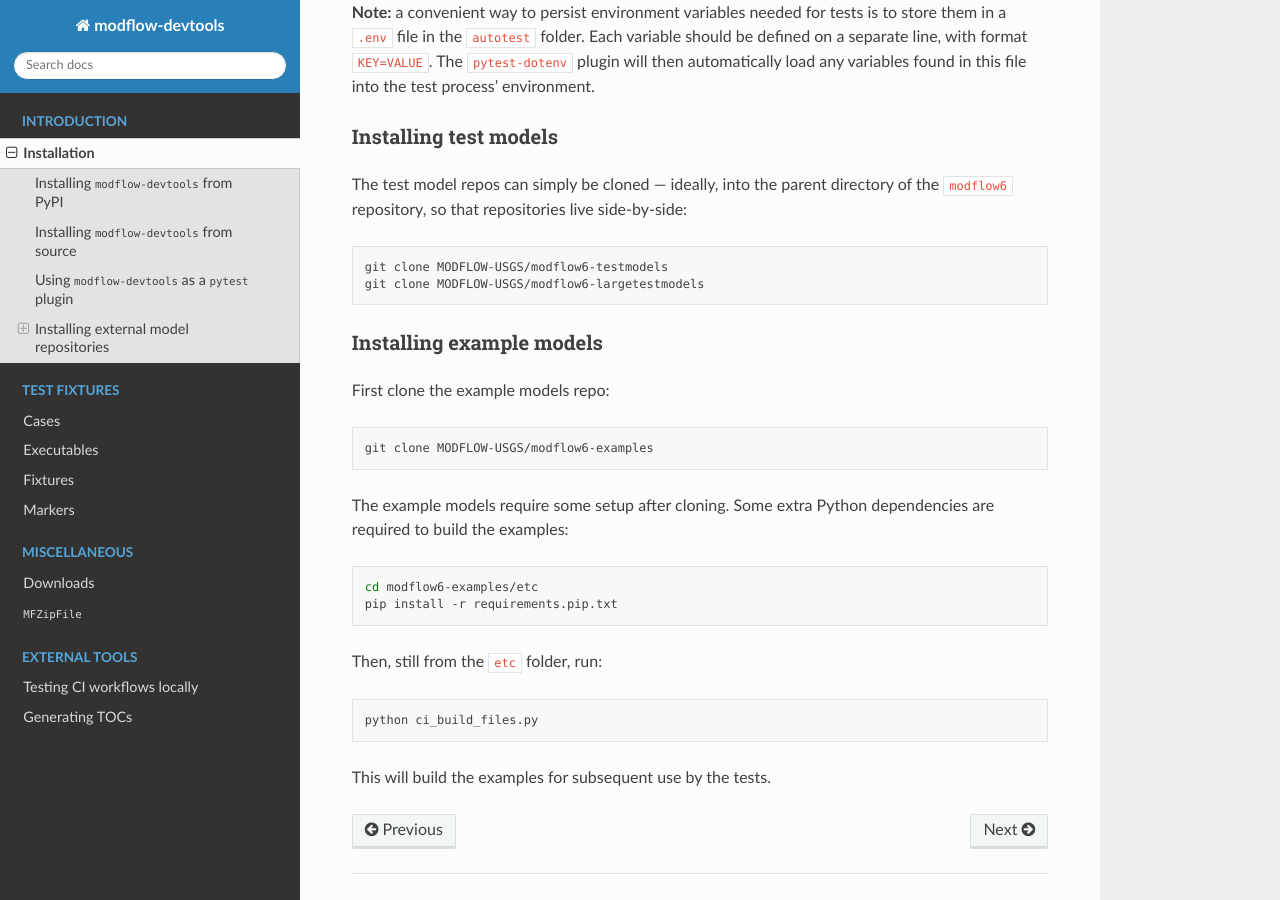
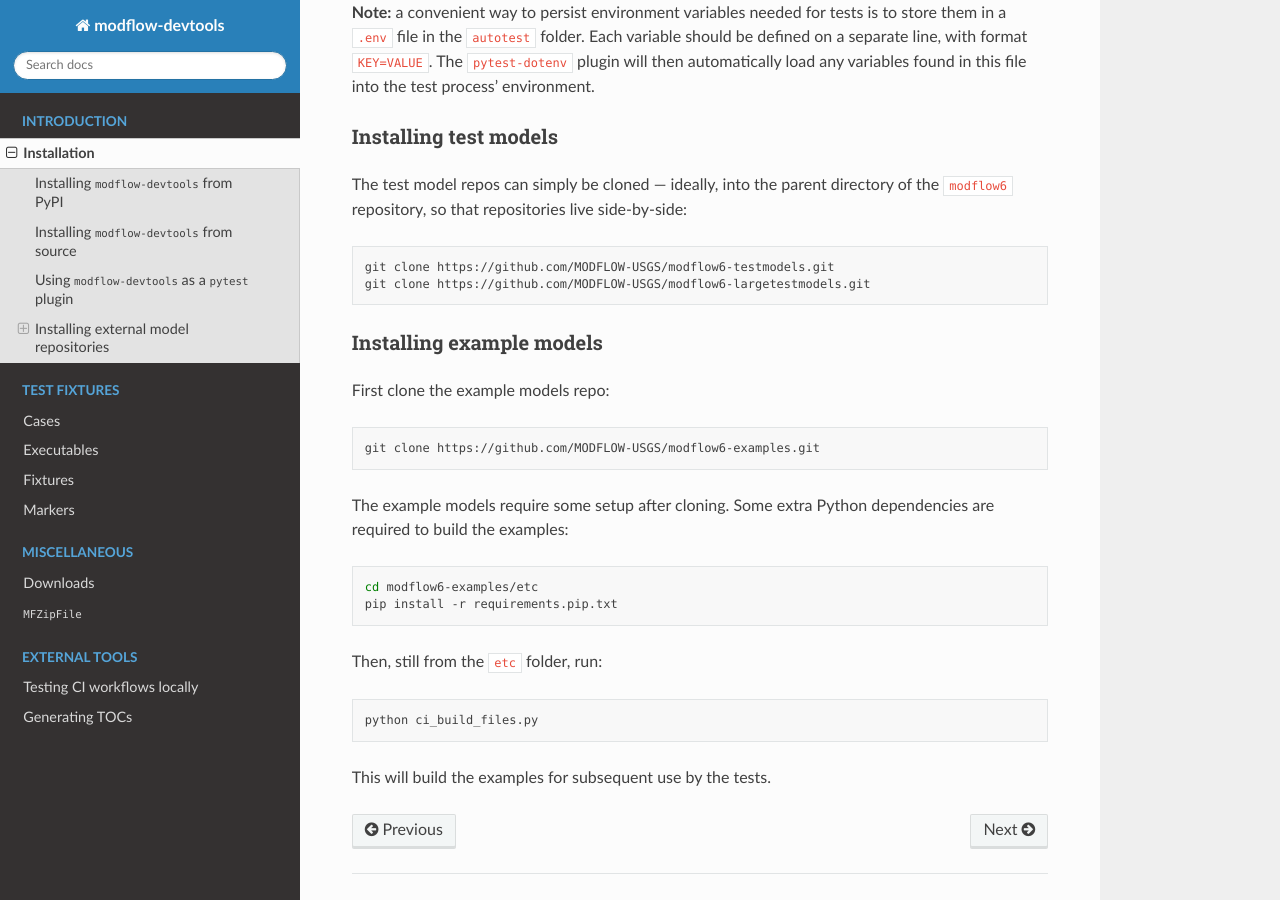
Before and after one commit to MODFLOW-USGS/modflow-devtools, a Sphinx documentation site: the page built from docs/md/install.md, in a window 1280 px wide and 900 px high, scrolled down 1132 px. Built offline with Sphinx 7.4.7 and the Read the Docs theme 2.0.0, drawn with Linux system fonts in a browser that asks for light colours; some of the changed lines change nothing that is shown.

Commit message:
docs(install): fix test model repo clone commands (#53)

````diff
--- a/docs/md/install.md
+++ b/docs/md/install.md
@@ -48,8 +48,8 @@ By default, these fixtures expect model repositories to live next to (i.e. in th
 The test model repos can simply be cloned &mdash; ideally, into the parent directory of the `modflow6` repository, so that repositories live side-by-side:
 
 ```shell
-git clone MODFLOW-USGS/modflow6-testmodels
-git clone MODFLOW-USGS/modflow6-largetestmodels
+git clone https://github.com/MODFLOW-USGS/modflow6-testmodels.git
+git clone https://github.com/MODFLOW-USGS/modflow6-largetestmodels.git
 ```
 
 ### Installing example models
@@ -57,7 +57,7 @@ git clone MODFLOW-USGS/modflow6-largetestmodels
 First clone the example models repo:
 
 ```shell
-git clone MODFLOW-USGS/modflow6-examples
+git clone https://github.com/MODFLOW-USGS/modflow6-examples.git
 ```
 
 The example models require some setup after cloning. Some extra Python dependencies are required to build the examples:
````
